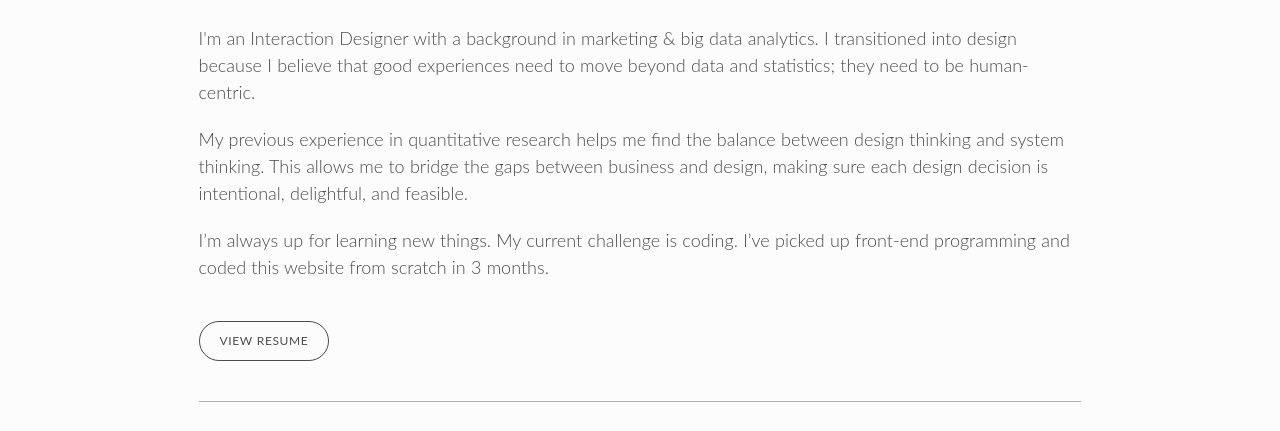
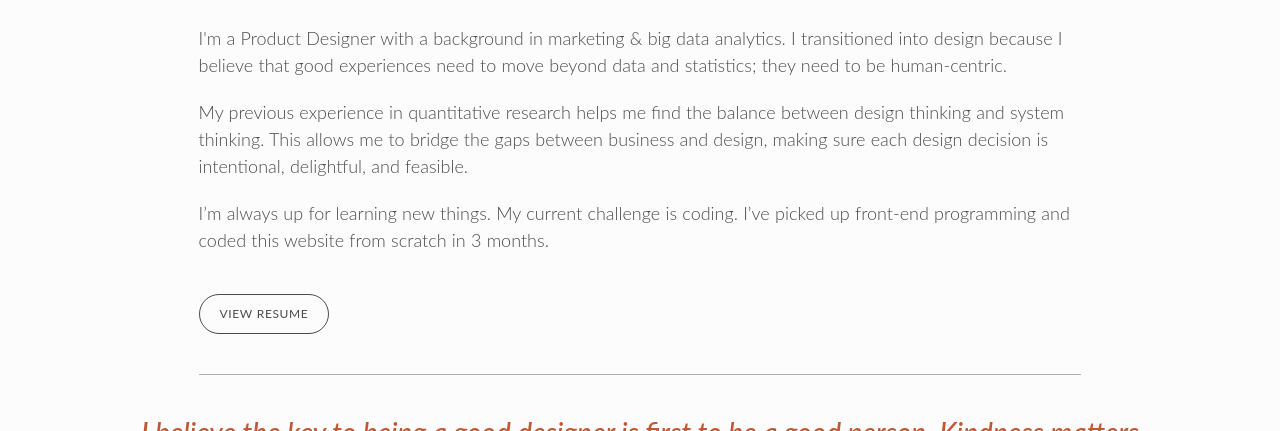
Before and after one commit to tyler-la/test-website, a plain HTML site: page dist/about.html in a window 1280 px wide. Shown: the part 669-1100 px from the top of the page. Drawn offline with nearby package versions, Linux system fonts and the light colour scheme.

Commit message:
Update about.html

```diff
--- a/dist/about.html
+++ b/dist/about.html
@@ -74,7 +74,7 @@
 
       <div class="text-2-11">
         <!-- <p class="text-overview"> Hello & Xin chào!</p> -->
-        <p class="text-regular">I'm an Interaction Designer with a background in marketing & big data analytics. I transitioned into design because I believe that good experiences need to move beyond data and statistics; they need to be human-centric.
+        <p class="text-regular">I'm a Product Designer with a background in marketing & big data analytics. I transitioned into design because I believe that good experiences need to move beyond data and statistics; they need to be human-centric.
 
           <p class="text-regular">My previous experience in quantitative research helps me find the balance between design thinking and system thinking. This allows me to bridge the gaps between business and design, making sure each design decision is intentional, delightful, and feasible.</p>
           <p class="text-regular">I’m always up for learning new things. My current challenge is coding. I’ve picked up front-end programming and coded this website from scratch in 3 months.</p>
```
